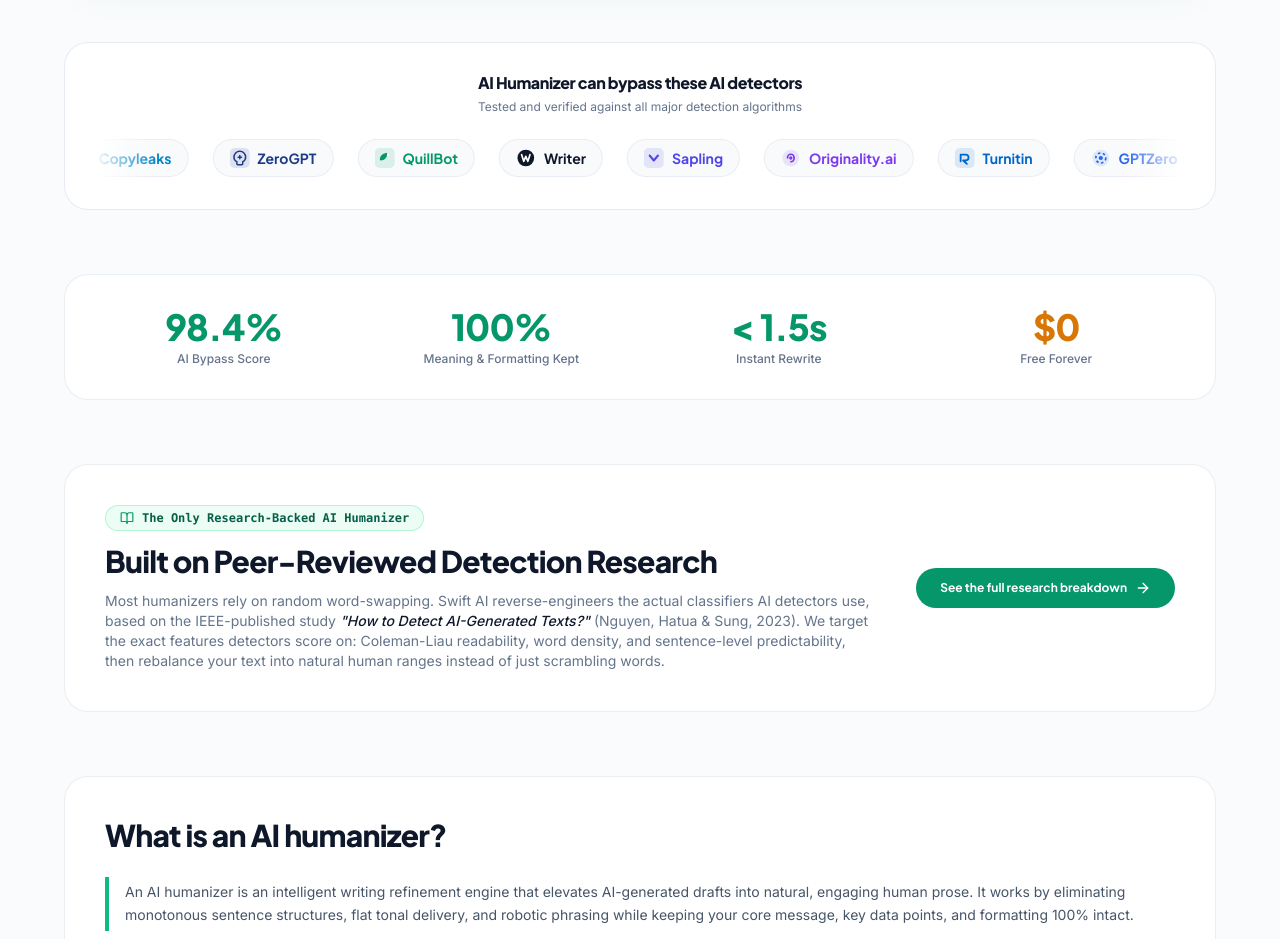
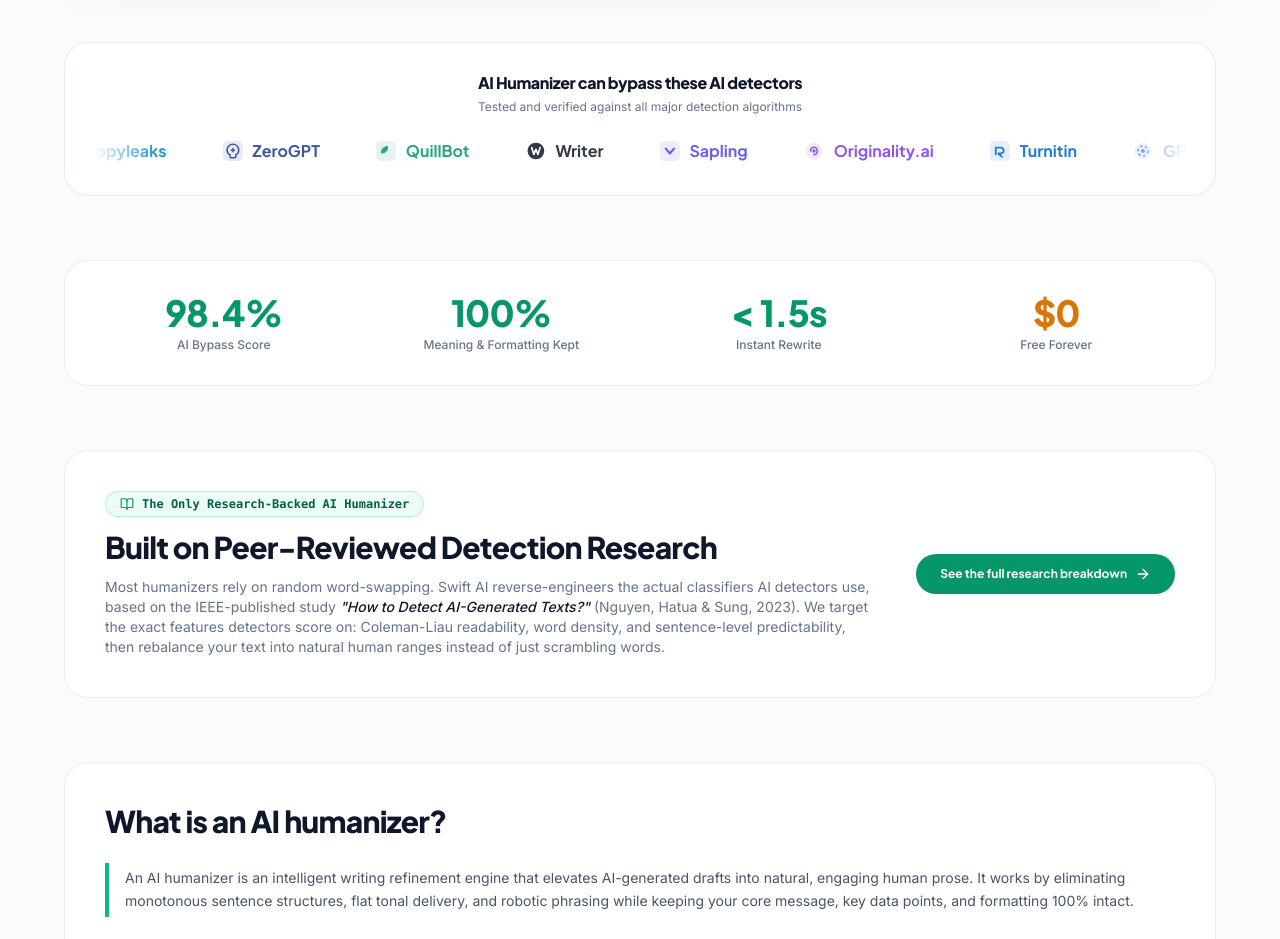
Before and after one commit to akashojha2011-jpg/swift-ai-humanizer, a Next.js app: page / in a window 1280 px wide. Shown: the part 1060-1999 px from the top of the page. Built offline with nearby package versions, Linux system fonts and the light colour scheme.

Commit message:
Completely remove rounded rectangle background shapes and borders from DetectorMarquee items

```diff
--- a/components/DetectorMarquee.tsx
+++ b/components/DetectorMarquee.tsx
@@ -116,14 +116,14 @@ export function DetectorMarquee() {
         <div className="absolute top-0 left-0 bottom-0 w-16 bg-gradient-to-r from-white dark:from-slate-900 to-transparent z-10 pointer-events-none" />
         <div className="absolute top-0 right-0 bottom-0 w-16 bg-gradient-to-l from-white dark:from-slate-900 to-transparent z-10 pointer-events-none" />
 
-        <div className="flex w-max items-center gap-4 sm:gap-6 animate-marquee hover:[animation-play-state:paused]">
+        <div className="flex w-max items-center gap-10 sm:gap-14 animate-marquee hover:[animation-play-state:paused]">
           {marqueeList.map((detector, idx) => (
             <div
               key={idx}
-              className="flex items-center gap-2 px-4 py-2 rounded-full bg-slate-50 dark:bg-slate-800/60 border border-slate-200/70 dark:border-slate-700/80 shrink-0 hover:border-emerald-500/40 dark:hover:border-emerald-500/40 transition-all shadow-2xs group"
+              className="flex items-center gap-2.5 shrink-0 opacity-85 hover:opacity-100 transition-opacity cursor-default group"
             >
               {detector.icon}
-              <span className={`font-heading font-bold text-xs sm:text-sm ${detector.color} group-hover:scale-105 transition-transform`}>
+              <span className={`font-heading font-bold text-sm sm:text-base ${detector.color} group-hover:scale-105 transition-transform`}>
                 {detector.name}
               </span>
             </div>
```
